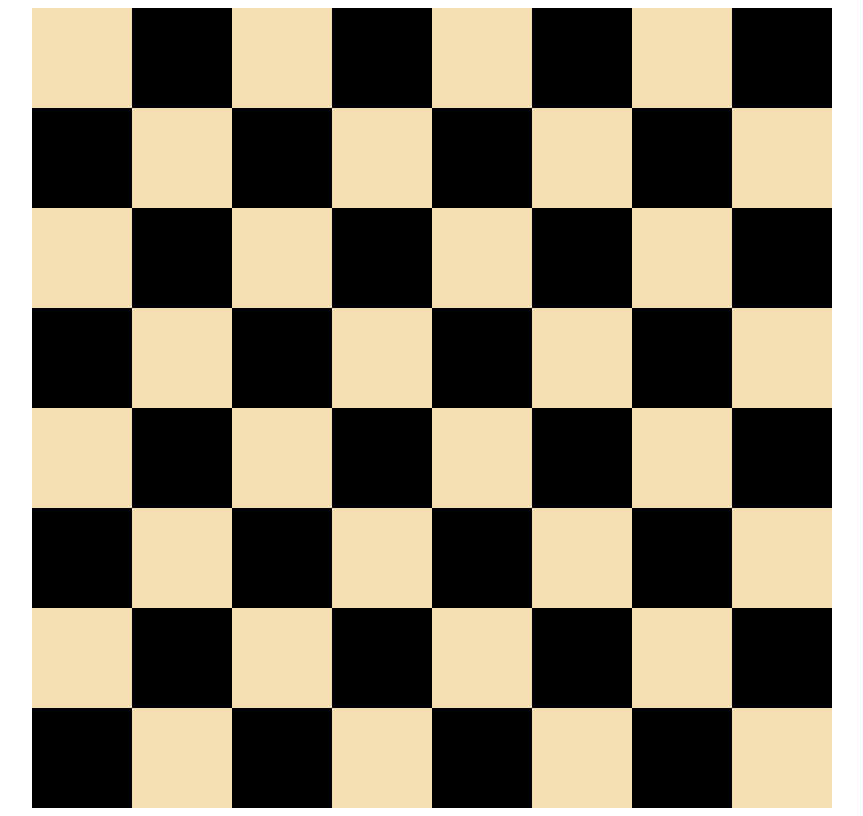
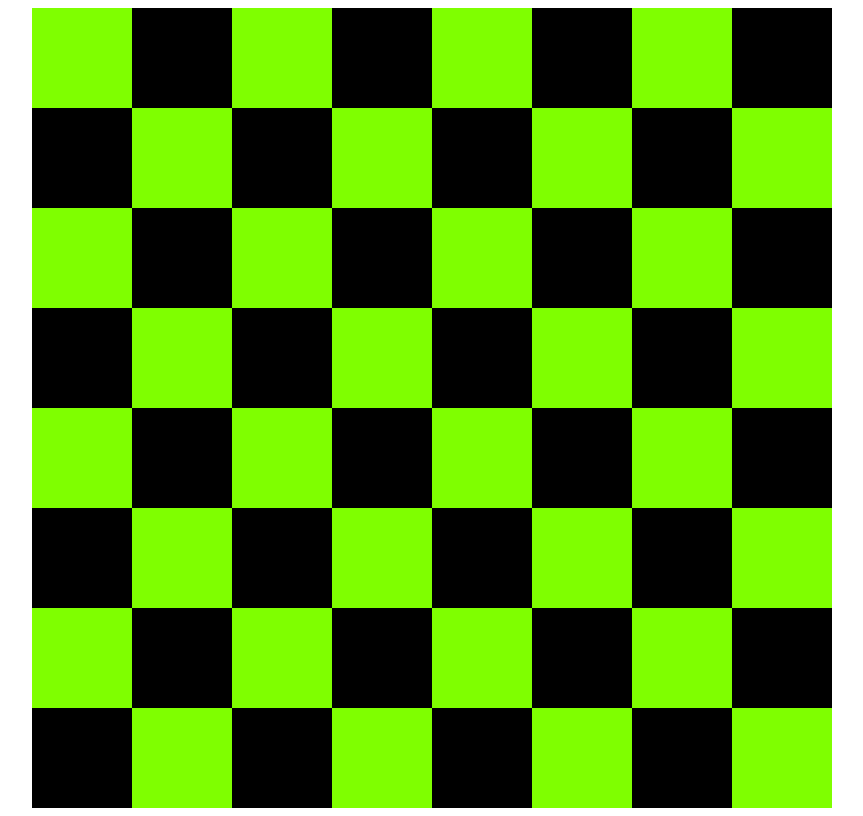
Before and after one commit to jayant3787/Chess_Board, a plain HTML site: page index.html in a window 1280 px wide. Shown: the whole page, without its empty margins (208-1071 px from the left). Drawn offline with Linux system fonts and the light colour scheme.

Commit message:
changes in css file

```diff
--- a/style.css
+++ b/style.css
@@ -3,7 +3,7 @@
     justify-content: center;
 }
 .c1{
-    background-color:wheat;
+    background-color:chartreuse;
     height: 100px;
     width: 100px;
 }
```
